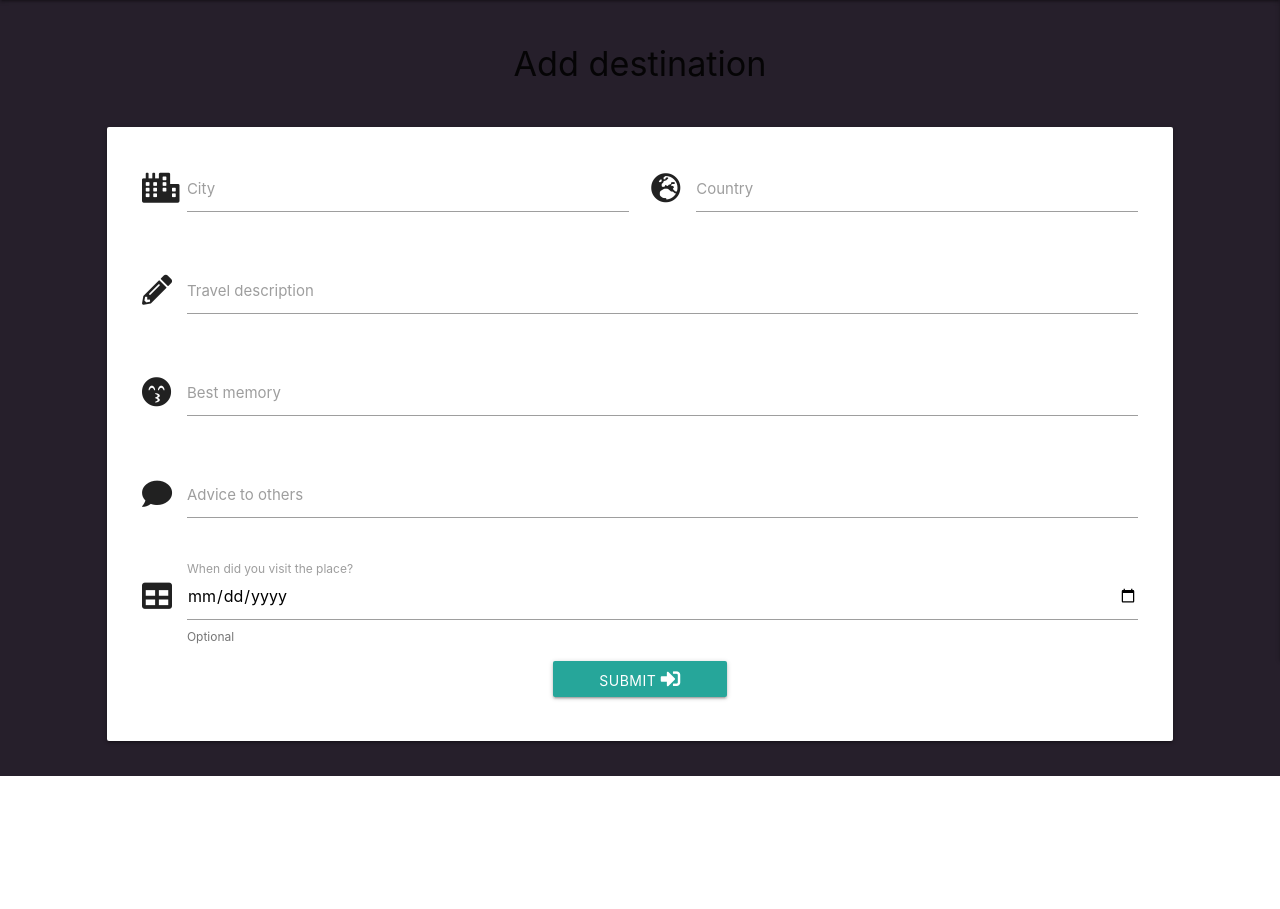
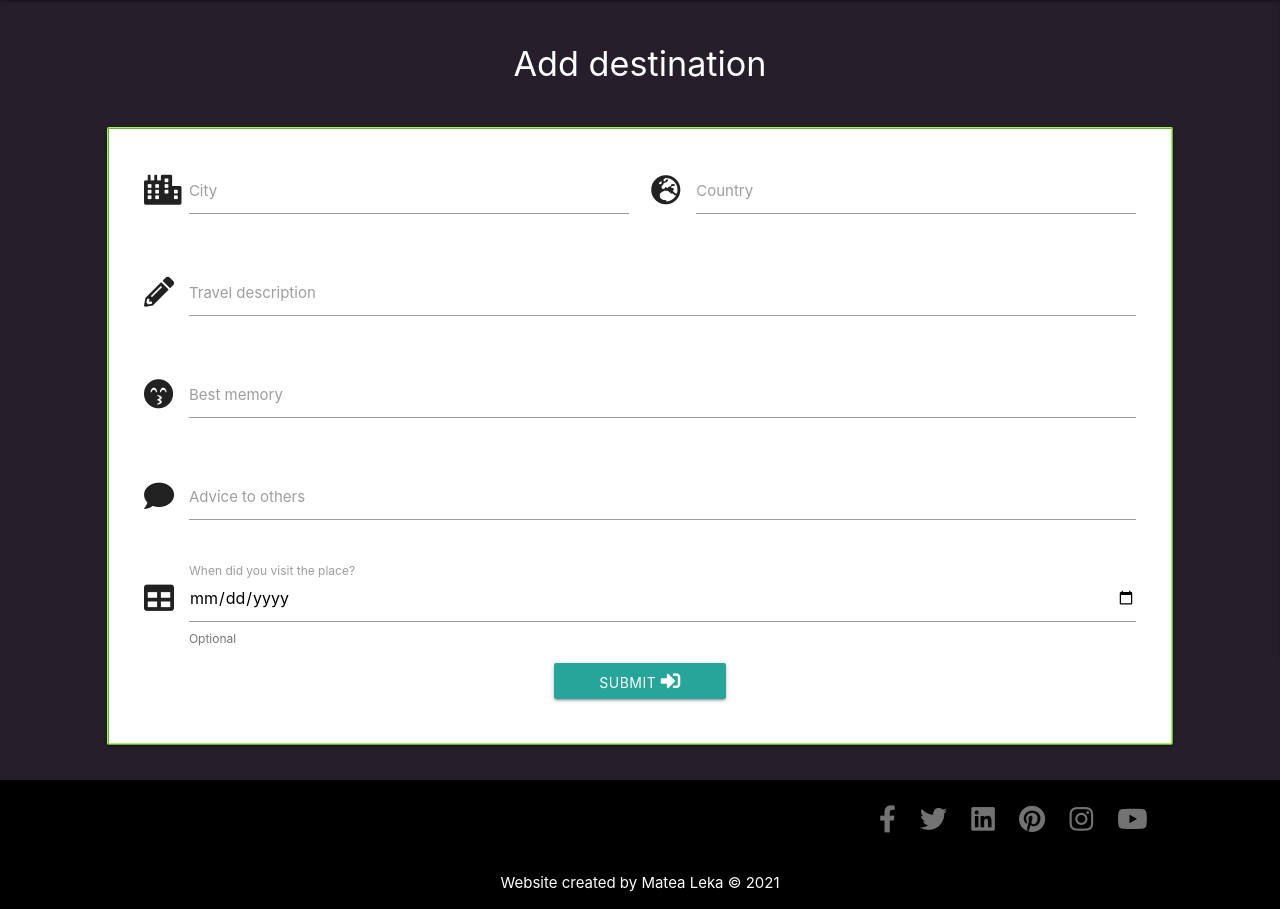
Before and after one commit to GilleM/Travel-reviews, a Flask app: page /add_destination in a window 1280 px wide. Shown: the part 200-1109 px from the top of the page. Before the commit the page ends 976 px from the top, so only its background shows below. Run offline with Flask 2, Linux system fonts and the light colour scheme; some libraries are stand-ins or nearby versions.

Commit message:
Footer done

```diff
--- a/app.py
+++ b/app.py
@@ -133,10 +133,15 @@ def edit_destination(place_id):
             "created_by": session["user"]
         }
         mongo.db.destinations.update({"_id": ObjectId(place_id)}, submit)
-        flash("New Place Successfully Updated!")
+        flash("New Destination Successfully Updated!")
     place = mongo.db.destinations.find_one({"_id": ObjectId(place_id)})
     return render_template("edit_destination.html", place=place)
 
+@app.route("/delete_destination/<place_id>")
+def delete_destination(place_id):
+    mongo.db.destinations.remove({"_id": ObjectId(place_id)})
+    flash("Destination Successfully Deleted")
+    return redirect(url_for("get_destination"))
 
 if __name__ == "__main__":
     app.run(host=os.environ.get("IP"),
--- a/static/css/style.css
+++ b/static/css/style.css
@@ -9,6 +9,8 @@ body {
     flex-wrap: wrap;
     justify-content: center;
     align-content: center;
+    margin-bottom: 50px;
+    margin-top: 25px;
 }
 
 
@@ -53,17 +55,20 @@ nav {
 .card {
     margin: 5px;
     width: 22%;
+    border: 2px ridge #98f74ceb;
 }
 
-/* .card-title {
-    text-shadow: 2px 2px black;
-} */
+.card-panel {
+    border: 2px ridge #98f74ceb;
+}
 
 /* .card-image {
     max-width: fit-content;
 } */
 
-
+.page_title {
+    color: rgb(255, 255, 255);
+}
 
 .open_close_for_description_text {
     font-size: 15px;
@@ -74,3 +79,30 @@ nav {
     color: rgb(35, 173, 23);
     text-emphasis-style: none;
 }
+
+
+
+/*  ------------------------------FOOTER-----------------------------------  */
+footer {
+    position: absolute;
+    width: 100%;
+    background-color: rgb(0, 0, 0);
+    color: rgb(255, 255, 255);
+    min-height: 25px;
+    text-align: center;
+    font-size: 15px;
+}
+
+.social-links li a i {
+    font-size: 1.8rem;
+    color: #979797c2;
+    padding: 10px;
+    transition: all .3s ease-in-out;
+    -moz-transition: all .3s ease-in-out;
+    -webkit-transition: all .3s ease-in-out;
+    -o-transition: all .3s ease-in-out;
+}
+
+.social-links li a i:hover {
+    color: #98f74ceb;
+}
--- a/templates/add_destination.html
+++ b/templates/add_destination.html
@@ -2,7 +2,7 @@
 {% block content %}
 
 <br>
-<h4 class="center-align">Add destination</h4>
+<h4 class="center-align page_title">Add destination</h4>
 <br>
 
 <div class="row">
--- a/templates/base.html
+++ b/templates/base.html
@@ -50,6 +50,7 @@
 
 
 
+
     <section>
         <!-- flash messages -->
         {% with messages = get_flashed_messages() %}
@@ -69,6 +70,48 @@
     </main>
 
 
+    <!-- footer -->
+    <footer class="row">
+        <div class="col s5 offset-s7">
+            <ul class="list-inline social-links">
+                <li class="list-inline-item">
+                    <a target="_blank" href="https://www.facebook.com/groups/653339188113854">
+                        <i class="fab fa-facebook-f prefix"></i>
+                        <span class="sr-only">Facebook</span>
+                    </a>
+                    <a target="_blank" href="https://twitter.com/travel?lang=en">
+                        <i class="fab fa-twitter prefix" aria-hidden="true"></i>
+                        <span class="sr-only">Twitter</span>
+                    </a>
+                    <a target="_blank" href="https://ie.linkedin.com/">
+                        <i class="fab fa-linkedin" aria-hidden="true"></i>
+                        <span class="sr-only">LinkedIn</span>
+                    </a>
+                    <a target="_blank" href="https://www.pinterest.com/">
+                        <i class="fab fa-pinterest" aria-hidden="true"></i>
+                        <span class="sr-only">Pinterest</span>
+                    </a>
+                    <a target="_blank" href="https://www.instagram.com/">
+                        <i class="fab fa-instagram" aria-hidden="true"></i>
+                        <span class="sr-only">Instagram</span>
+                    </a>
+                    <a target="_blank" href="https://www.youtube.com/watch?v=0DK-GoVkRjw">
+                        <i class="fab fa-youtube" aria-hidden="true"></i>
+                        <span class="sr-only">YouTube</span>
+                    </a>
+                </li>
+            </ul>
+        </div>
+        <div class="col s12">
+            <p> Website created by Matea Leka &copy; 2021 </p>
+        </div>
+    </footer>
+
+    <!-- Button -->
+    <!-- <button onclick="topFunction()" id="myBtn" title="Go to top"></button>
+ -->
+
+
     <script src="https://code.jquery.com/jquery-3.6.0.min.js" integrity="sha256-/xUj+3OJU5yExlq6GSYGSHk7tPXikynS7ogEvDej/m4=" crossorigin="anonymous"></script>
     <script src="https://cdnjs.cloudflare.com/ajax/libs/materialize/1.0.0/js/materialize.min.js"></script>
     <script src="{{ url_for('static', filename='js/script.js') }}"></script>
--- a/templates/destinations.html
+++ b/templates/destinations.html
@@ -12,7 +12,7 @@
 <br> -->
 
 <br>
-<h4 class="center-align">All destinations</h4>
+<h4 class="center-align page_title">All destinations</h4>
 <br>
 
 
@@ -31,7 +31,7 @@
             {% if session.user|lower == place.created_by|lower %}
             <div class="col s12 center-align">
                 <a href="{{ url_for('edit_destination', place_id=place._id) }}" class="waves-effect waves-light btn-small"><i class="fas fa-edit"></i>Edit</a>
-                <a class="waves-effect waves-light btn-small"><i class="fas fa-trash-alt left"></i>Delete</a>
+                <a href="{{ url_for('delete_destination', place_id=place._id) }}" class="waves-effect waves-light btn-small"><i class="fas fa-trash-alt left"></i>Delete</a>
             </div>
             {% endif %}
         </div>
--- a/templates/edit_destination.html
+++ b/templates/edit_destination.html
@@ -2,7 +2,7 @@
 {% block content %}
 
 <br>
-<h4 class="center-align">Edit destination</h4>
+<h4 class="center-align page_title">Edit destination</h4>
 <br>
 
 <div class="row">
--- a/templates/login.html
+++ b/templates/login.html
@@ -2,7 +2,7 @@
 {% block content %}
 
 <br>
-<h4 class="center-align">Log In</h4>
+<h4 class="center-align page_title">Log In</h4>
 <br>
 
 <div class="row">
--- a/templates/sign_up.html
+++ b/templates/sign_up.html
@@ -2,7 +2,7 @@
 {% block content %}
 
 <br>
-<h4 class="center-align">Register and write your travel experience</h4>
+<h4 class="center-align page_title">Register and write your travel experience</h4>
 <br>
 
 <div class="row">
--- a/templates/terms_and_conditions.html
+++ b/templates/terms_and_conditions.html
@@ -1,6 +1,8 @@
 {% extends "base.html" %}
 {% block content %}
 
-<h2>TERMS AND CONDITIONS</h2>
+<br>
+<h4 class="center-align page_title">TERMS AND CONDITIONS</h4>
+<br>
 
 {% endblock %}
```
